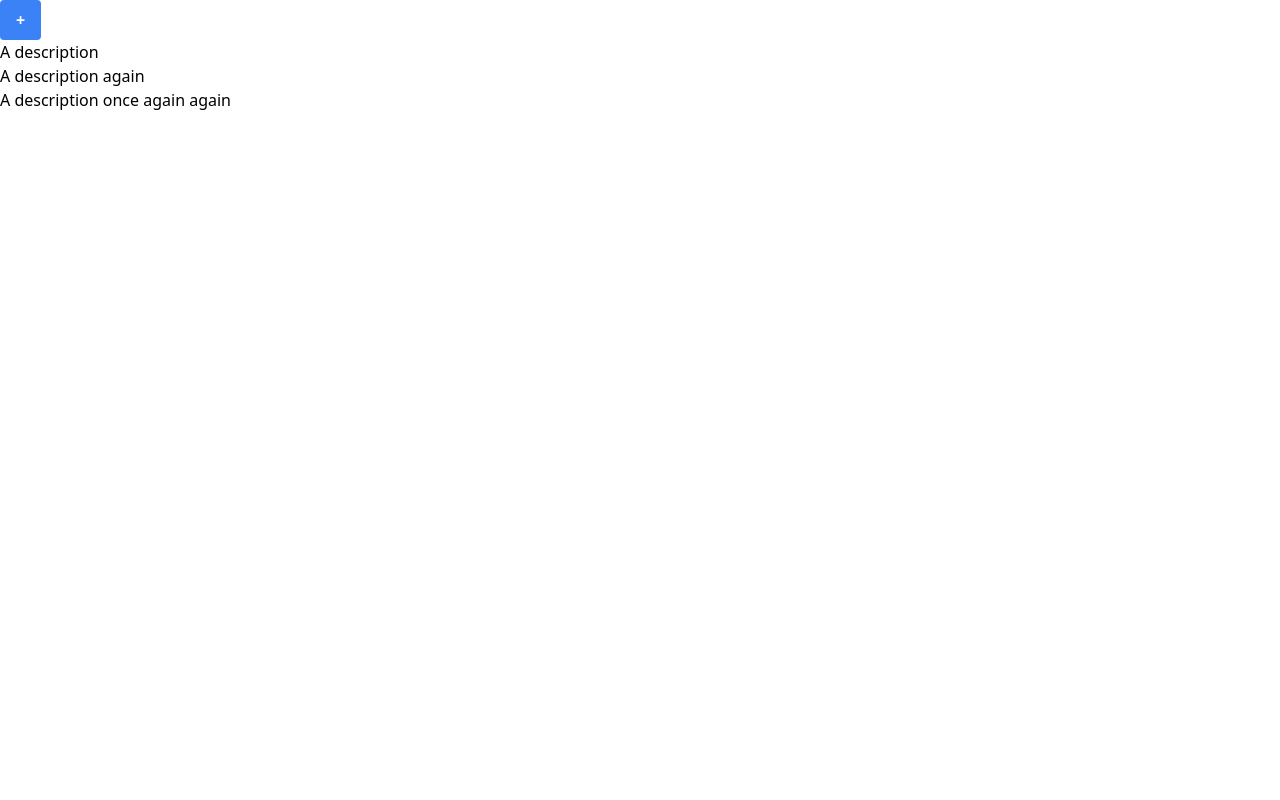
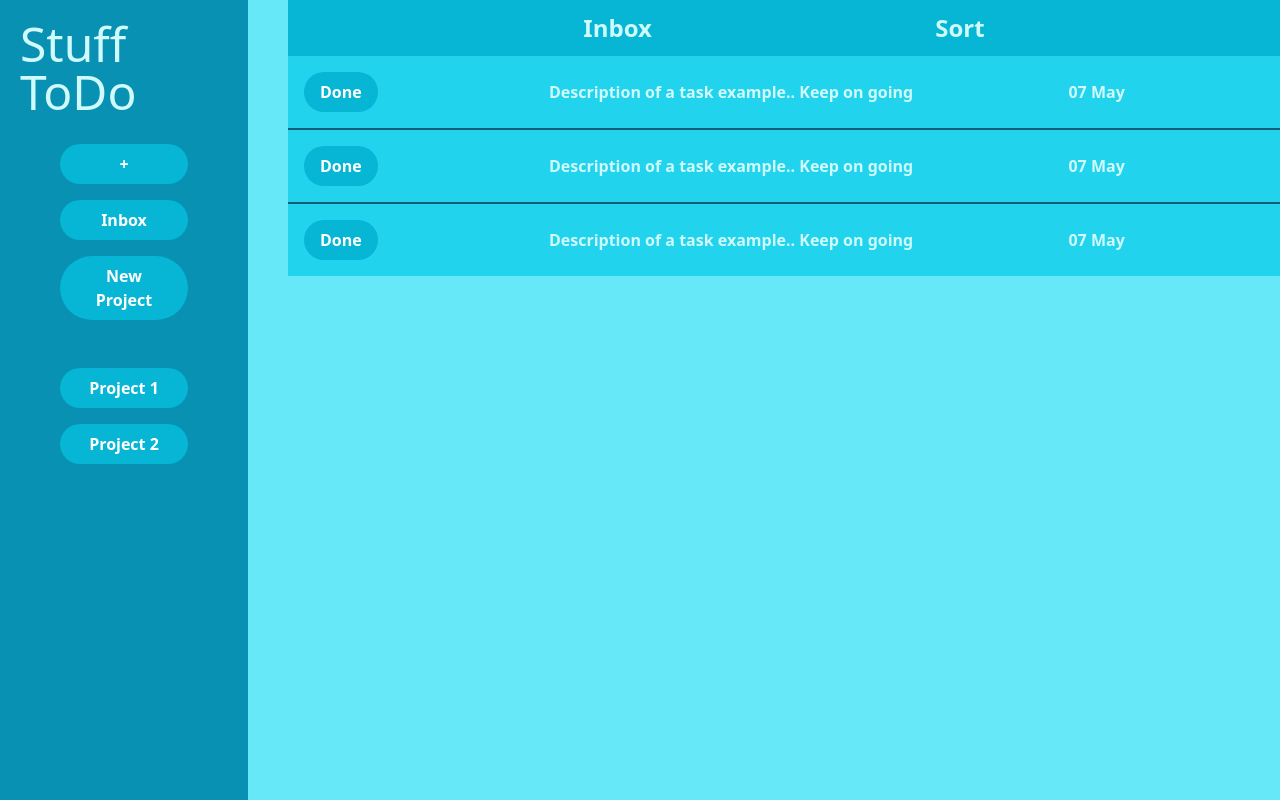
Before and after one commit to Sudoism/todo, a website built with webpack: page src/index.html in a window 1280 px wide. Built offline with nearby package versions, Linux system fonts and the light colour scheme.

Commit message:
layout sketch

```diff
--- a/src/display.js
+++ b/src/display.js
@@ -1,6 +1,7 @@
 
 const displayController = (function() {
-    const content = document.getElementById("content")
+    const content = document.getElementById("content");
+    content.classList.add('grid', 'grid-cols-[1fr_4fr]', 'gap-10');
 
     function paintPage(todoList) {
         const addNewTodo = document.createElement("button");
@@ -10,6 +11,7 @@ const displayController = (function() {
 
         const todoListDisplay = document.createElement("div");
         todoListDisplay.setAttribute("id", "todoList");
+        todoListDisplay.classList.add('grid' ,'gap-5');
         content.appendChild(todoListDisplay);
 
         for(let i= 0; i < todoList.length; i++ ) {
@@ -17,8 +19,14 @@ const displayController = (function() {
             let description = todo.getDescription();
             let newNode = document.createElement("div");
             newNode.innerText = description;
-            content.appendChild(newNode);
+            todoListDisplay.appendChild(newNode);
         }
+    }
+
+    function addTodoDialog() {
+        const todoDialog = document.createElement("dialog");
+        todoDialog.setAttribute("id", "todoDialog");
+
     }
 
     return {paintPage}
--- a/src/index.html
+++ b/src/index.html
@@ -5,7 +5,45 @@
     <meta name="viewport" content="width=device-width, initial-scale=1.0">
     <title>Document</title>
 </head>
-<body>
-    <div id="content" class=""></div>
+    <div id="content" class="grid grid-col-[1fr_5fr] gap-0 bg-cyan-300 w-screen h-screen">
+        <div id="nav" class="col-start-1 bg-cyan-600 grid grid-flow-row content-start justify-items-center">
+            <div class="place-self-center text-5xl m-5 text-cyan-100">Stuff ToDo</div>
+            <button id="addTodo" class="bg-cyan-500 hover:bg-cyan-700 text-white font-bold py-2 px-4 rounded-full m-2 w-32">+</button>
+            <button id="inbox" class="bg-cyan-500 hover:bg-cyan-700 text-white font-bold py-2 px-4 rounded-full m-2 w-32">Inbox</button>
+            <button id="newProject" class="bg-cyan-500 hover:bg-cyan-700 text-white font-bold py-2 px-4 rounded-full m-2 mb-10 w-32">New Project</button>
+            <button id="project1" class="bg-cyan-500 hover:bg-cyan-700 text-white font-bold py-2 px-4 rounded-full m-2 w-32">Project 1</button>
+            <button id="project2" class="bg-cyan-500 hover:bg-cyan-700 text-white font-bold py-2 px-4 rounded-full m-2 w-32">Project 2</button>
+
+        </div>
+
+        <div class="col-start-2 grid bg-cyan-300 content-start text-cyan-100 font-bold">
+            <div class="p-3 text-2xl bg-cyan-500 grid grid-flow-col justify-items-center justify-evenly">
+                <div id="projectLabel" class="self-center">Inbox</div>
+                <div class="self-center">Sort</div>
+            </div>
+
+            <div id="list" class=" grid grid-flow-row content-start rounded divide-y-2 divide-cyan-800">
+                <div class="bg-cyan-400 grid grid-flow-col">
+                    <button class="bg-cyan-500 hover:bg-cyan-700 text-white font-bold py-2 px-4 rounded-full justify-self-start m-4">Done</button>
+                    <div class="self-center">Description of a task example.. Keep on going</div>
+                    <div class="self-center">07 May</div>
+                </div>
+                <div class="bg-cyan-400 grid grid-flow-col">
+                    <button class="bg-cyan-500 hover:bg-cyan-700 text-white font-bold py-2 px-4 rounded-full justify-self-start m-4">Done</button>
+                    <div class="self-center">Description of a task example.. Keep on going</div>
+                    <div class="self-center">07 May</div>
+                </div>
+                <div class="bg-cyan-400 grid grid-flow-col">
+                    <button class="bg-cyan-500 hover:bg-cyan-700 text-white font-bold py-2 px-4 rounded-full justify-self-start m-4">Done</button>
+                    <div class="self-center">Description of a task example.. Keep on going</div>
+                    <div class="self-center">07 May</div>
+                </div>
+            </div>
+        </div>
+
+
+
+
+    </div>
 </body>
 </html>
--- a/src/index.js
+++ b/src/index.js
@@ -15,5 +15,3 @@ console.log(note.getDescription());
 console.log(note.getTitle());
 console.log(todoList.getTodoList());
 console.log(todoList.getTodoList().length);
-
-displayController.paintPage(todoList.getTodoList());
```
